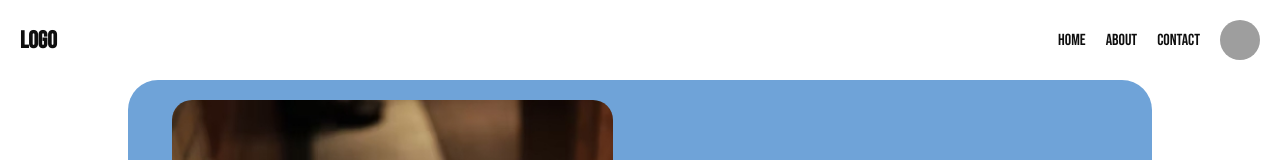
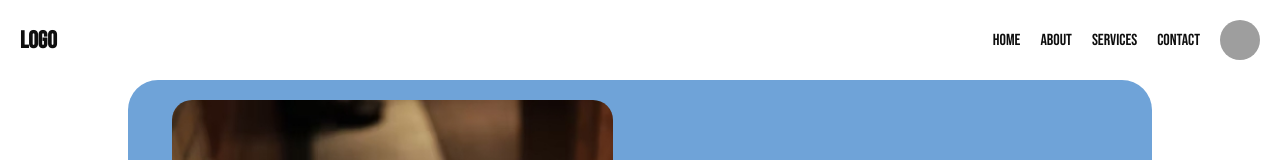
Before and after one commit to Hacktecher-04/hacktecher, a React app in the folder frontend/: page /chatbot in a window 1280 px wide. Shown: the top 160 px of the page. Built offline with nearby package versions, Linux system fonts and the light colour scheme; no server answers; grey boxes are pictures that could not be loaded; the HTML template or start-up script is replaced by a standard one.

Commit message:
add about page and services page

```diff
--- a/frontend/src/routes/AppRoutes.jsx
+++ b/frontend/src/routes/AppRoutes.jsx
@@ -2,6 +2,8 @@ import React from "react";
 import { Route, BrowserRouter, Routes } from 'react-router-dom'
 import Home from "../screens/Home";
 import ChatBot from "../screens/chatbot";
+import About from "../screens/About";
+import Services from "../screens/Services";
 
 
 
@@ -13,6 +15,8 @@ function AppRoutes() {
             <Routes>
                 <Route path="/" element={<Home />} />
                 <Route path="/chatbot" element={<ChatBot />} />
+                <Route path="/about" element={<About />} />
+                <Route path="/services" element={<Services />} />
             </Routes>
 
         </BrowserRouter>
--- a/frontend/src/screens/Base.jsx
+++ b/frontend/src/screens/Base.jsx
@@ -68,7 +68,10 @@ const Header = () => {
                             <a href="#">Home</a>
                         </li>
                         <li>
-                            <a href="#">About</a>
+                            <a onClick={() => window.location.href = "/about"}>About</a>
+                        </li>
+                        <li>
+                            <a onClick={() =>window.location.href = "/services"}>Services</a>
                         </li>
                         <li>
                             <a href="#">Contact</a>
--- /dev/null
+++ b/frontend/src/screens/Services.jsx
@@ -0,0 +1,17 @@
+import React from "react";
+import Base from "../screens/Base";
+
+const Services = () => {
+    return (
+        <Base>
+            <div>
+                <h1>Services</h1>
+                <p>
+                    This is the services page.
+                </p>
+            </div>
+        </Base>
+    );
+};
+
+export default Services;
```
